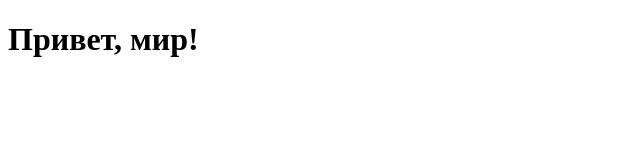
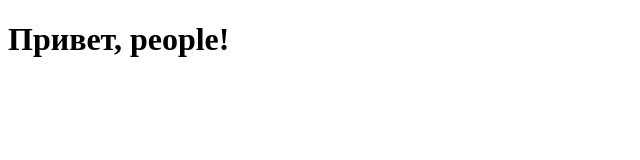
Before and after one commit to Kardr12/1c-front-end, a plain HTML site: page index.html in a window 1280 px wide. Shown: the full height of the page, 0-640 px from the left. Drawn offline with Linux system fonts and the light colour scheme.

Commit message:
update index.html

```diff
--- a/index.html
+++ b/index.html
@@ -7,6 +7,6 @@
     <title>Document</title>
 </head>
 <body>
-    <h1>Привет, мир!</h1>
+    <h1>Привет, people!</h1>
 </body>
 </html>
```
